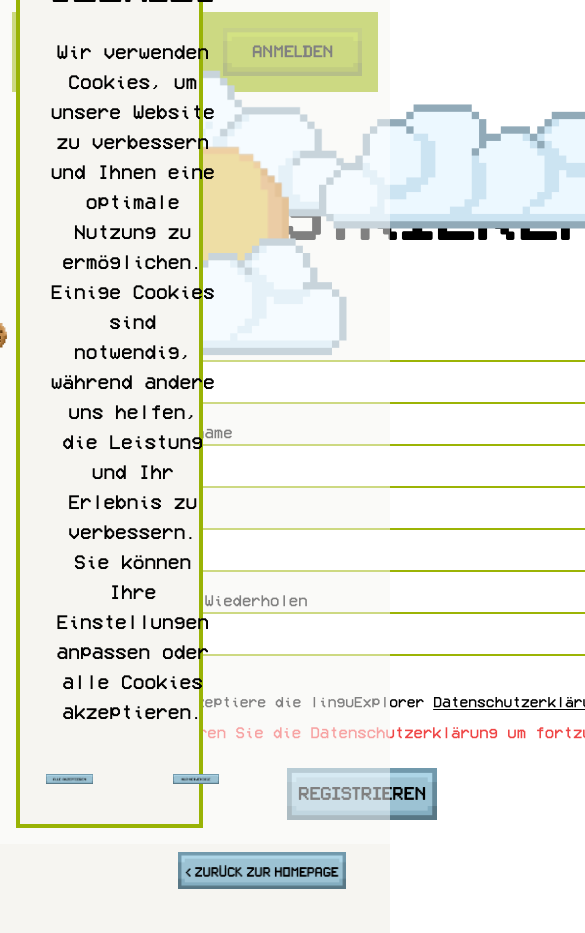
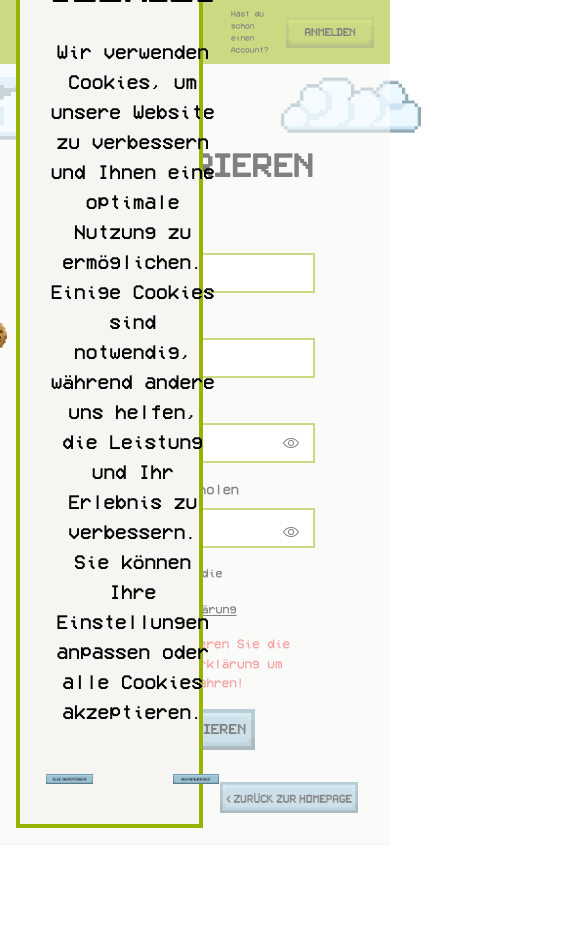
Before and after one commit to linguExplorer/linguExplorer, a Vue app in the folder webpage/: page /registrieren in a window 390 px wide. Shown: the top 933 px of the page, 585 px wide, since content can reach past the window. After the commit the page ends 845 px from the top, so only its background shows below. Built offline with nearby package versions, Linux system fonts and the light colour scheme.

Commit message:
update responsive

```diff
--- a/webpage/src/pages/Anmelden.vue
+++ b/webpage/src/pages/Anmelden.vue
@@ -1,10 +1,9 @@
 <template>
     <div
       v-if="isLoading"
-      class="absolute top-0 left-0 flex justify-center items-center h-screen w-full bg-white bg-opacity-50 z-50"
-    ></div>
+      class="absolute top-0 left-0 flex justify-center items-center h-screen w-full bg-white bg-opacity-50 z-50"></div>
 
-    <div class="font-vcr m-0 text-black h-screen w-full bg-[#f6f5f1] flex flex-col justify-center">
+    <div class="font-vcr m-0 text-black w-full h-screen bg-[#f6f5f1] flex flex-col justify-center">
 
       <header class="bg-[#99b305] text-black sticky top-0 z-10 w-full px-4">
         <section class="w-full py-2 flex justify-between items-center">
@@ -39,32 +38,30 @@
         <img
           src="@/assets/xx_Images/xx_Images/sun.png"
           alt="Sonne"
-          class="w-[80px] sm:min-w-[150px] absolute z-1 translate-x-[-38vw] translate-y-[-3vh] sm:translate-x-[-38vw] sm:translate-y-[-3vh]"
+          class="w-[70px] sm:min-w-[150px] absolute z-1 translate-x-[-38vw] translate-y-[-4vh] sm:translate-x-[-38vw] sm:translate-y-[-3vh]"
         />
         <img
-          src="@/assets/xx_Images/xx_Images/cloud.png"
+          src="@/assets/xx_Images/xx_Images/Cloud2.png"
           alt="Wolke"
-          class="min-w-[120px] sm:min-w-[320px] absolute z-2 translate-x-[-45vw] translate-y-[7vh] sm:translate-x-[-45vw] sm:translate-y-[5vh]"
+          class="w-[160px] sm:min-w-[320px] absolute z-2 translate-x-[-45vw] translate-y-[-2vh] sm:translate-x-[-45vw] sm:translate-y-[7vh]"
         />
         <img
-          src="@/assets/xx_Images/xx_Images/cloud.png"
+          src="@/assets/xx_Images/xx_Images/Cloud2.png"
           alt="Wolke"
-          class="min-w-[120px] sm:min-w-[320px] absolute z-1 translate-x-[30vw] translate-y-[-8vh] sm:translate-x-[30vw] sm:translate-y-[-8vh]"
+          class="w-[140px] sm:min-w-[320px] absolute z-1 translate-x-[40vw] translate-y-[-3vh] sm:translate-x-[30vw] sm:translate-y-[-8vh]"
         />
 
-        <!--<div class="anmelde-container">-->
-        <section class="hover-button bg-[#f6f5f1]flex flex-col justify-center items-center gap-4 sm:gap-[0px] px-1 sm:px-0">
+        <section class="hover-button bg-[#f6f5f1] flex flex-col justify-center items-center gap-4 sm:gap-[0px] px-1 sm:px-0">
 
           <h1 class="font-pixelsplitter text-[30px] sm:text-[60px] mb-5 mt-10 sm:mb-10 sm:mt-5">Anmelden</h1>
 
           <form
             @submit.prevent="submit"
-            class="w-full flex flex-col justify-center items-center gap-4"
-          >
+            class="w-[240px] sm:w-[500px] flex flex-col justify-center items-center gap-4">
 
             <div class="w-full">
               <label for="email"
-                class="font-vcr block text-left mb-2 text-[14px] sm:text-[18px]">E-Mail</label>
+                class="font-vcr block text-left mb-2 text-[14px] sm:text-[16px]">E-Mail</label>
                 <input
                   type="email"
                   id="email"
@@ -79,7 +76,7 @@
 
             <div class="input-group flex flex-col mb-0 sm:mb-4 w-full">
               <label for="password"
-              class="font-vcr block text-left mb-2 text-[14px] sm:text-[18px]">Passwort</label>
+              class="font-vcr block text-left mb-2 text-[14px] sm:text-[16px]">Passwort</label>
               <div class="input-group flex items-center mb-4">
                 <input
                   :type="inputType"
--- a/webpage/src/pages/Registrieren.vue
+++ b/webpage/src/pages/Registrieren.vue
@@ -1,17 +1,20 @@
 <template>
-        <div
-      v-if="isLoading"
-      class="absolute top-0 left-0 flex justify-center items-center h-screen w-full bg-white bg-opacity-50  z-50"
-    ></div>
-    <div
-      class="font-vcr m-0 p-3 text-black w-full bg-[#f6f5f1] min-h-screen flex flex-col justify-center"
-    >
-      <header class="bg-[#99b305] top-0">
-        <section class="mx-auto p-4 flex justify-end items-center gap-8">
-          <p class="font-size:18px font-vcr">Hast du schon einen Account?</p>
+  <div v-if="isLoading" class="absolute top-0 left-0 flex justify-center items-center h-screen w-full bg-white bg-opacity-50 z-50"></div>
 
-          <button class="hover-button max-w-[150px]">
-            <router-link to="/anmelden" class="nav-link" href="#">
+  <div class="font-vcr m-0 text-black w-full h-screen bg-[#f6f5f1] flex flex-col justify-center">
+
+    <!-- Header -->
+    <header class="bg-[#99b305] text-black sticky top-0 z-10 w-full px-4">
+      <section class="w-full py-2 flex justify-between items-center">
+        <img
+          src="@/assets/xx_Images/xx_Images/wordmark/wordmark_hell_scaled.png"
+          alt="Logo"
+          class="w-3/6 max-w-[180px] sm:max-w-[200px] mr-9"
+        />
+        <div class="flex justify-center items-center sm:gap-4">
+          <p class="text-[8px] sm:text-[18px] font-vcr mr-1 sm:mr-4">Hast du schon einen Account?</p>
+          <button class="hover-button max-w-[100px] sm:max-w-[150px]">
+            <router-link to="/anmelden" class="nav-link">
               <img
                 src="@/assets/xx_Images/xx_Images/Buttons/button anmelden green.png"
                 alt="Registrieren"
@@ -19,151 +22,115 @@
               />
             </router-link>
           </button>
+        </div>
       </section>
     </header>
 
-      <main class="max-w-6xl mx-auto mt-[80px]">
-        <img
-          src="@/assets/xx_Images/xx_Images/cloud.png"
-          alt="Wolke"
-          class="min-w-[320px] xxl:min-w-[380px] absolute z-2 translate-x-[-42vw] translate-y-[-12vh] xxl:translate-x-[-42vw] xxl:translate-y-[-11vh]"
-        />
-        <img
-          src="@/assets/xx_Images/xx_Images/sun.png"
-          alt="Sonne"
-          class="min-w-[150px] xxl:min-w-[180px] absolute z-1 translate-x-[-38vw] translate-y-[-3vh] xxl:translate-x-[-38vw] xxl:translate-y-[-3vh]"
-        />
-        <img
-          src="@/assets/xx_Images/xx_Images/Cloud2.png"
-          alt="Wolke"
-          class="min-w-[320px] xxl:min-w-[380px] absolute z-2 translate-x-[-45vw] translate-y-[7vh] xxl:translate-x-[-45vw] xxl:translate-y-[5vh]"
-        />
-        <img
-          src="@/assets/xx_Images/xx_Images/Cloud2.png"
-          alt="Wolke"
-          class="min-w-[320px] xxl:min-w-[380px] absolute z-1 translate-x-[30vw] translate-y-[-8vh] xxl:translate-x-[30vw] xxl:translate-y-[-8vh]"
-        />
+    <main class="w-full mx-auto mt-[40px] sm:mt-[80px] px-4 sm:px-6 bg-[#f6f5f1] relative">
+      <!-- Background Images -->
+      <img src="@/assets/xx_Images/xx_Images/cloud.png" alt="Wolke" class="w-[160px] sm:min-w-[320px] absolute z-2 translate-x-[-42vw] translate-y-[-10vh] sm:translate-x-[-42vw] sm:translate-y-[-1vh]" />
+      <img src="@/assets/xx_Images/xx_Images/sun.png" alt="Sonne" class="w-[70px] sm:min-w-[150px] absolute z-1 translate-x-[-38vw] translate-y-[-4vh] sm:translate-x-[-38vw] sm:translate-y-[8vh]" />
+      <img src="@/assets/xx_Images/xx_Images/Cloud2.png" alt="Wolke" class="w-[160px] sm:min-w-[320px] absolute z-2 translate-x-[-50vw] translate-y-[-3vh] sm:translate-x-[-45vw] sm:translate-y-[18vh]" />
+      <img src="@/assets/xx_Images/xx_Images/Cloud2.png" alt="Wolke" class="w-[140px] sm:min-w-[320px] absolute z-1 translate-x-[40vw] translate-y-[-3vh] sm:translate-x-[30vw] sm:translate-y-[6vh]" />
 
-        <!--<div class="anmelde-container">-->
-        <section
-          class="flex flex-col justify-center items-center gap-[20px] min-w-[700px]"
-        >
-          <h1 class="font-pixelsplitter text-[60px] mb-6">Registrieren</h1>
+      <!-- Registration Form -->
+      <section class="hover-button bg-[#f6f5f1] flex flex-col justify-center items-center gap-4 sm:gap-0 px-1 sm:px-0">
+
+        <h1 class="font-pixelsplitter text-[30px] sm:text-[60px] mb-5 mt-10 sm:mb-0 sm:mt-5">Registrieren</h1>
 
         <form
         @submit.prevent="handleRegister"
-            class="min-w-[600px] max-w-md flex flex-col items-center mt-[30px]"
-          >
-            <div class="input-group flex flex-col mb-4 ml-4">
-              <label for="email" class="">E-Mail</label>
+        class="w-[240px] sm:w-[500px] flex flex-col justify-center items-center gap-4">
+
+          <!-- Email Input -->
+          <div class="w-full">
+            <label for="email"
+            class="font-vcr block text-left mb-2 text-[14px] sm:text-[16px]">E-Mail</label>
             <input
               type="email"
               id="email"
               v-model="data.email"
               required
-                class="font-vcr bg-white border-[#9cb405] border-[2px] min-w-[500px] p-2"
+              class="font-vcr bg-white border-[#9cb405] border-[2px] p-2 text-sm w-full"
             />
-              <p v-if="errorMessage" class="text-red-500 mt-2">
-                      {{ errorMessage }}
-                  </p>
+            <p v-if="errorMessage" class="text-red-500 mt-2">{{ errorMessage }}</p>
           </div>
-            <div class="input-group flex flex-col mb-4 ml-4">
-              <label for="uname" class="">Benutzername</label>
+
+          <!-- Username Input -->
+          <div class="w-full">
+            <label for="uname" class="font-vcr block text-left mb-2 text-[14px] sm:text-[16px]">Benutzername</label>
             <input
               type="text"
               id="uname"
               v-model="data.name"
               required
-                class="font-vcr bg-white border-[#9cb405] border-[2px] min-w-[500px] p-2"
+              class="font-vcr bg-white border-[#9cb405] border-[2px] p-2 text-sm w-full"
             />
-              <p v-if="usernameError" class="error-message">
-                Benutzername bereits vergeben.
-              </p>
+            <p v-if="usernameError" class="text-red-500 mt-2">{{ usernameError }}</p>
           </div>
-            <div class="flex flex-col">
-              <label for="password" class="">Passwort</label>
-              <div class="input-group flex items-center mb-4">
+
+          <!-- Password Input -->
+          <div class="input-group flex flex-col sm:mb-0 w-full">
+            <label for="password"
+            class="font-vcr block text-left mb-2 text-[14px] sm:text-[16px]">Passwort</label>
+            <div class="input-group flex items-center">
               <input
                 :type="inputType"
                 id="password"
                 v-model="data.password"
                 required
-                  class="font-vcr bg-white border-[#9cb405] border-[2px] min-w-[500px] p-2"
+                class="font-vcr bg-white border-[#9cb405] border-[2px] p-2 text-sm w-full"
               />
-                <button
-                  @click="togglePasswordVisibility"
-                  type="button"
-                  class="focus:outline-none -ml-8"
-                >
-                  <img
-                    src="@/assets/xx_Images/xx_Images/Buttons/show.png"
-                    alt=""
-                    class="w-4"
-                  />
+              <button @click="togglePasswordVisibility" type="button" class="focus:outline-none -ml-8">
+                <img src="@/assets/xx_Images/xx_Images/Buttons/show.png" alt="" class="w-4 mb-2 mt-2" />
               </button>
-                <p v-if="passwordError" class="error-message">
-                  Passwort entspricht nicht den Anforderungen.
-                </p>
+            </div>
+            <p v-if="passwordError" class="text-red-500 mt-2">{{ passwordError }}</p>
+          </div>
 
-              </div>
-            </div>
-            <div class="flex flex-col">
-              <label for="confpassword" class="">Passwort Wiederholen</label>
-              <div class="flex items-center mb-4">
+          <!-- Confirm Password Input -->
+          <div class="input-group flex flex-col mb-0 sm:mb-4 w-full">
+            <label for="confpassword"
+            class="font-vcr block text-left mb-2 text-[14px] sm:text-[16px]">Passwort Wiederholen</label>
+            <div class="input-group flex items-center mb-0">
               <input
                 :type="confirmInputType"
                 id="confpassword"
                 v-model="confirmPassword"
                 required
-                class="font-vcr bg-white border-[#9cb405] border-[2px] min-w-[500px] p-2"
+                class="font-vcr bg-white border-[#9cb405] border-[2px] p-2 text-sm w-full"
               />
-              <button
-                  @click="toggleConfirmPasswordVisibility"
-                  type="button"
-                  class="focus:outline-none -ml-8"
-                >
-                  <img
-                    src="@/assets/xx_Images/xx_Images/Buttons/show.png"
-                    alt=""
-                    class="w-4"
-                  />
+              <button @click="toggleConfirmPasswordVisibility" type="button" class="focus:outline-none -ml-8">
+                <img src="@/assets/xx_Images/xx_Images/Buttons/show.png" alt="" class="w-4 mb-0 mt-2" />
               </button>
+            </div>
+            <p v-if="errorPass" class="text-red-500 mt-2">{{ errorPass }}</p>
+          </div>
 
-          </div>
-          <p v-if="errorPass" class="text-red-500 mt-2">
-                      {{ errorPass }}
-                  </p>
-            </div>
-            <div class="inline-flex items-center pt-5">
-                          <input type="checkbox"  v-model ="data.checked" id="check-with-link" class=" h-5 w-5 cursor-pointer"/>
-                          <label class="cursor-pointer ml-2 font-vcr text-black text-sm" for="check-with-link">
-                          <p class="  text-[15px]">Ich akzeptiere die linguExplorer
-                              <router-link to="/datenschutz"  href="#">
-                          <a href="#" class=" hover:text-[#99b305]  underline">
+          <!-- Privacy Policy Checkbox -->
+          <div class="inline-flex items-center pt-0">
+            <input type="checkbox" v-model="data.checked" id="check-with-link" class="h-5 w-5 cursor-pointer" />
+            <label for="check-with-link" class="cursor-pointer ml-2 font-vcr text-black text-[12px] sm:text-[14px]">
+              Ich akzeptiere die linguExplorer
+              <router-link to="/datenschutz" class="hover:text-[#99b305] underline">
                 Datenschutzerklärung
-                          </a>
               </router-link>
-
-                      </p>
             </label>
           </div>
-                  <p v-if="!data.checked" class="text-red-500 mt-2">Bitte akzeptieren Sie die Datenschutzerklärung um fortzufahren!</p>
+          <p v-if="!data.checked" class="text-red-500 text-center mt-0 text-[13px] sm:text-[15px]">Bitte akzeptieren Sie die Datenschutzerklärung um fortzufahren!</p>
 
-
-            <button type="submit" class="hover-button max-w-[150px] mt-6 w-full" :disabled="!isFormValid" @click="submit">
-              <img
-                src="@/assets/xx_Images/xx_Images/Buttons/button registrieren blue.png"
-                alt="Registrieren"
-                class="hover:opacity-80"
-              />
+          <!-- Submit Button -->
+          <button type="submit" class="hover-button w-full max-w-[120px] sm:max-w-[150px] mt-0" :disabled="!isFormValid">
+            <img src="@/assets/xx_Images/xx_Images/Buttons/button registrieren blue.png" alt="Registrieren" class="w-full hover:opacity-80" />
           </button>
         </form>
       </section>
     </main>
 
-      <footer class="mt-auto">
-        <section class="mx-auto p-4 flex justify-end items-center">
-          <button class="hover-button max-w-[200px] p-4">
+    <!-- Footer -->
+    <footer class="mt-auto bg-[#f6f5f1]">
+        <section class="p-4 flex justify-end items-center">
+          <button class="hover-button max-w-[170px] sm:max-w-[200px] p-4">
             <router-link to="/" class="nav-link" href="#">
               <img
                 src="@/assets/xx_Images/xx_Images/Buttons/button zrk.png"
@@ -178,23 +145,24 @@
 </template>
 
 <script>
-  import { reactive, ref, computed} from 'vue';
+import { reactive, ref, computed } from 'vue';
 import { useRouter } from 'vue-router';
+
 export default {
   name: 'Registrieren',
   setup() {
     const data = reactive({
       name: '',
       email: '',
-              password: ''
+      password: '',
+      checked: false
     });
-           const router = useRouter()
+    const confirmPassword = ref('');
     const errorMessage = ref('');
+    const passwordError = ref('');
     const errorPass = ref('');
-           const confirmPassword = ref('');
+    const usernameError = ref('');
     const isLoading = ref(false);
-
-
 
     const isFormValid = computed(() => {
       if (data.password !== confirmPassword.value) {
@@ -203,88 +171,60 @@
       } else {
         errorPass.value = '';
         return true;
-
       }
     });
 
-      const submit = async() => {
+    const submit = async () => {
       isLoading.value = true;
 
       try {
         const res = await fetch('http://localhost:8000/api/register', {
           method: 'POST',
-        headers: {'Content-Type': 'application/json'},
+          headers: { 'Content-Type': 'application/json' },
           body: JSON.stringify(data)
         });
-     if(!res.ok) {
+        if (!res.ok) {
           isLoading.value = false;
           const err = await res.json();
-      if (err.email.length > 0) {
-              if (err.email[0].includes('user')) {
+          if (err.email && err.email[0].includes('user')) {
             errorMessage.value = 'User mit dieser Email existiert bereits';
-              }
-
           } else {
             errorMessage.value = 'Ein unbekannter Fehler ist aufgetreten.';
           }
         } else {
-      await router.push({
-      path: '/eMailVerif'
-      });
+          await router.push('/eMailVerif');
         }
       } catch (error) {
         console.error('Fehler beim Senden der Anfrage:', error);
       }
+    };
 
+    const togglePasswordVisibility = () => {
+      inputType.value = inputType.value === 'password' ? 'text' : 'password';
+    };
 
-  }
-  return{
+    const toggleConfirmPasswordVisibility = () => {
+      confirmInputType.value = confirmInputType.value === 'password' ? 'text' : 'password';
+    };
+
+    const router = useRouter();
+
+    return {
       data,
+      confirmPassword,
+      isFormValid,
       submit,
       errorMessage,
+      passwordError,
       errorPass,
-              isFormValid,
-              confirmPassword,
+      usernameError,
       isLoading,
-
-           }
-      },
-      data() {
-          return {
-
-              username: '',
-              password: '',
-              emailError: false,
-              usernameError: false,
-              passwordError: false,
-              confirmPasswordError: false,
-              checked: false,
-              inputType: 'password',
-              confirmInputType: 'password',
-
+      togglePasswordVisibility,
+      toggleConfirmPasswordVisibility
     };
-      },
-      methods: {
-          togglePasswordVisibility() {
-        this.inputType = this.inputType === 'password' ? 'text' : 'password';
-          },
-          toggleConfirmPasswordVisibility() {
-        this.confirmInputType = this.confirmInputType === 'password' ? 'text' : 'password';
-          },
-
-          handleRegister() {
-              console.log('Registrieren mit:', this.email, this.username, this.password);
-          },
-          goBack() {
-              this.$router.go(-1);
-          },
-          goToLogin() {
-              this.$router.push('/login');
-          }
   }
 };
 </script>
-
 
 <style scoped>
 .hover-button img {
@@ -294,5 +234,4 @@
   opacity: 0.8;
   transform: scale(1.05);
 }
-
 </style>
```
Lines whose indentation alone changed are shown as unchanged.
